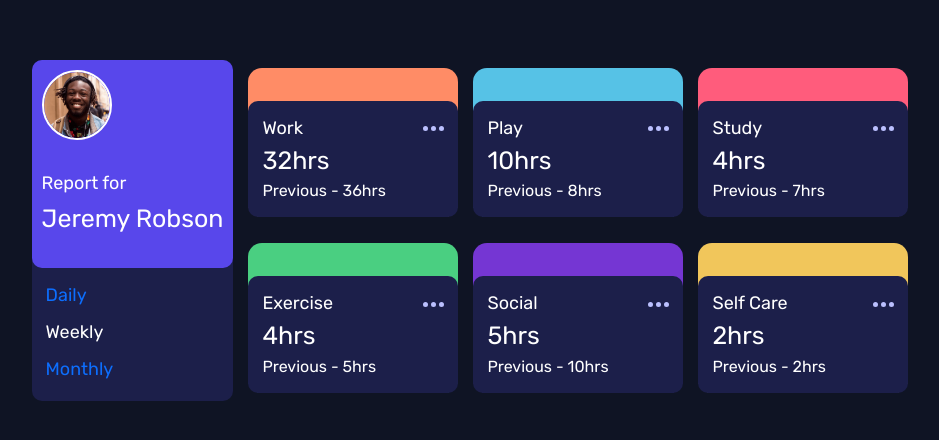
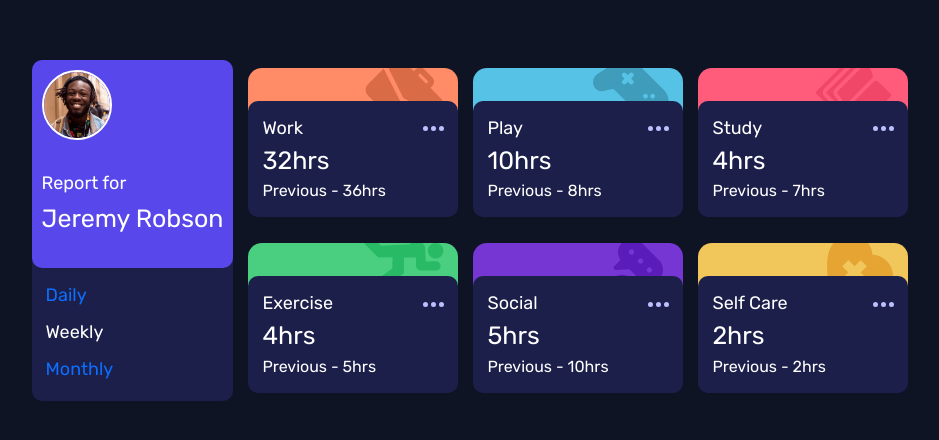
Before and after one commit to alexpeteronoja/time-tracking-dashboard-main, a plain HTML site: page index.html in a window 1280 px wide. Shown: the part 170-610 px from the top of the page, without its empty margins (170-1109 px from the left). Drawn offline with nearby package versions, Linux system fonts and the light colour scheme.

Commit message:
Update style.css

```diff
--- a/css/style.css
+++ b/css/style.css
@@ -88,7 +88,7 @@
  }
 
  .work .card-top {
-     background-image: url(./images/icon-work.svg);
+     background-image: url(../images/icon-work.svg);
  }
  /* Play card */
 
@@ -97,7 +97,7 @@
  }
 
  .play .card-top {
-     background-image: url(./images/icon-play.svg);
+     background-image: url(../images/icon-play.svg);
  }
  /* Study Card */
 
@@ -106,7 +106,7 @@
  }
 
  .study .card-top {
-     background-image: url(./images/icon-study.svg);
+     background-image: url(../images/icon-study.svg);
  }
  /* Exercise Card */
 
@@ -115,7 +115,7 @@
  }
 
  .exercise .card-top {
-     background-image: url(./images/icon-exercise.svg);
+     background-image: url(../images/icon-exercise.svg);
  }
  /* Social Card */
 
@@ -124,7 +124,7 @@
  }
 
  .social .card-top {
-     background-image: url(./images/icon-social.svg);
+     background-image: url(../images/icon-social.svg);
  }
  /* Self Care Card */
 
@@ -133,7 +133,7 @@
  }
 
  .self-care .card-top {
-     background-image: url(./images/icon-self-care.svg);
+     background-image: url(../images/icon-self-care.svg);
  }
 
  @media (min-width: 998px) {
```
